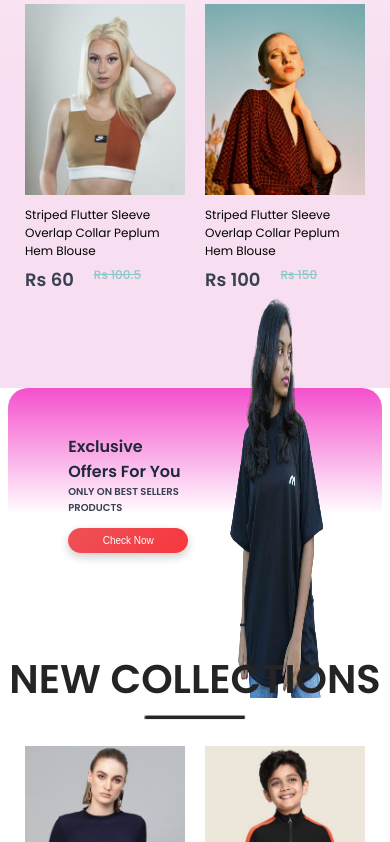
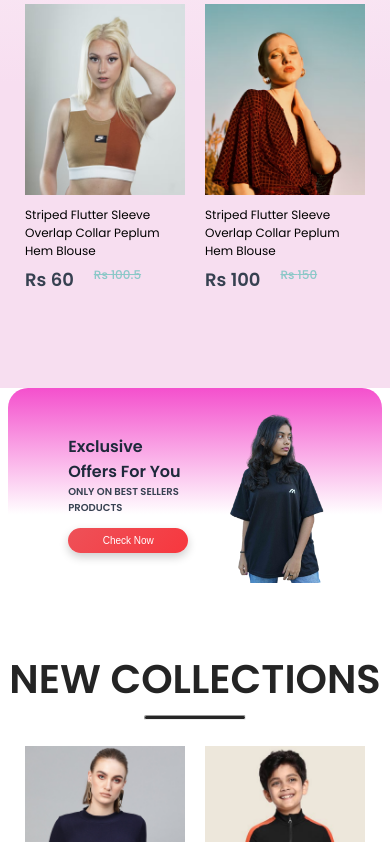
Before and after one commit to kethakabinoth/mania-frontend, a React (Create React App) app: page / in a window 390 px wide. Shown: the part 1282-2124 px from the top of the page. Built offline with nearby package versions, Linux system fonts and the light colour scheme.

Commit message:
set height in offers

```diff
--- a/src/Components/Offers/Offers.css
+++ b/src/Components/Offers/Offers.css
@@ -144,6 +144,7 @@
     }
     .Offers-right img{
         width:200px;
+        height: 40vh;
     }
     .Offers-left button{
         width: 160px;
@@ -166,6 +167,7 @@
     }
     .Offers-right img{
         width:180px;
+        height:30vh;
     }
     .Offers-left button{
         width: 140px;
@@ -186,6 +188,7 @@
     }
     .Offers-right img{
         width:120px;
+        height:20vh;
     }
     .Offers-left button{
         width: 120px;
```
